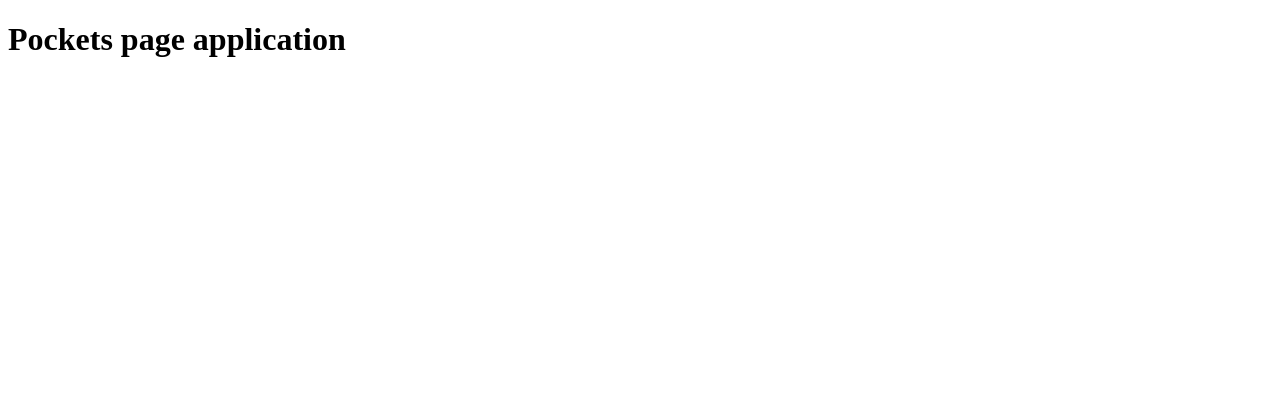
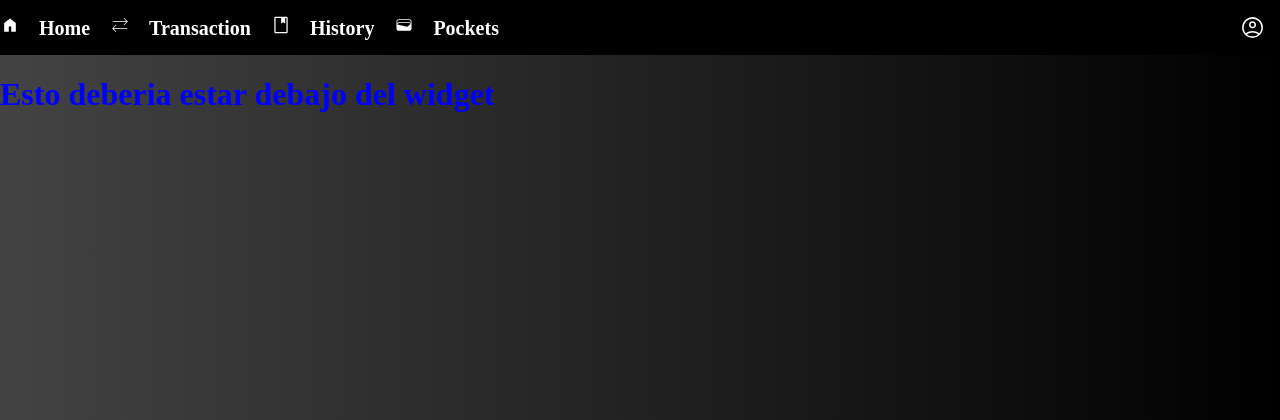
Before and after one commit to VlaSs0496/MyPersonalGalletPy, a Django app: page /pockets/ in a window 1280 px wide. Shown: the top 420 px of the page. Run offline with Django 4.2, Linux system fonts and the light colour scheme.

Commit message:
Creating a navigation bar

```diff
--- a/MyGalletpy/MyGalletpy/static/css/home_template.css
+++ b/MyGalletpy/MyGalletpy/static/css/home_template.css
@@ -8,25 +8,3 @@ body{
 h1{
     color: blue;
 }
-
-.principal_navigation_bar li{
-    display: inline;
-    color: white;
-    margin: 15px;
-    font-size: 20px;
-    font-weight: bold;
-    transition: 0.5s ease;
-}
-
-li:hover{
-    font-size: 25px;
-    transition: 0.5s ease;
-    cursor:pointer;
-}
-
-.principal_navigation_bar{
-    width: 100%;
-    background-color: black;
-    padding: 20px 0 20px 0;
-
-}
--- /dev/null
+++ b/MyGalletpy/MyGalletpy/static/css/widgets/navigation_bar.css
@@ -0,0 +1,56 @@
+.option img{
+    height: 20px;
+    width: 20px;
+}
+
+.user{
+    float: right;
+    margin-right: 15px;
+}
+
+.user img{
+    height: 25px;
+    width: 25px;
+    transition: 0.5s;
+}
+
+.user img:hover{
+    height: 30px;
+    width: 30px;
+    transition: 0.5s;
+    cursor: pointer;
+}
+
+.principal_navigation_bar .option{
+    display: inline;
+}
+
+.principal_navigation_bar .user{
+    display: inline;
+}
+
+.principal_navigation_bar li{
+    color: white;
+    margin: 15px;
+    font-size: 20px;
+    font-weight: bold;
+    transition: 0.5s ease;
+    display: inline;
+}
+
+.option{
+    transition: 0.5s ;
+}
+
+
+.option:hover{
+    transition: 0.5s ;
+    margin: 20px;
+    cursor:pointer;
+}
+
+.principal_navigation_bar{
+    width: 100%;
+    background-color: black;
+    padding: 15px 0 15px 0;
+}
--- a/MyGalletpy/MyGalletpy/templates/pocket_template.html
+++ b/MyGalletpy/MyGalletpy/templates/pocket_template.html
@@ -1,8 +1,12 @@
-<!DOCTYPE html>
-<html>
-    <title>Pockets</title>
-    <meta charset="utf-8">
-    <h1>
-        Pockets page application
-    </h1>
+{% load static %}
+<html lang="es">
+    <head>
+        <meta charset="UTF-8">
+        <title> Pockets </title>
+        <link rel="stylesheet" type="text/css" href="{% static 'css/home_template.css' %}">
+    </head>
+<body>
+    {% include 'widgets/navigation_bar_widget.html' %}
+    <h1> Esto deberia estar debajo del widget</h1>
+</body>
 </html>
--- a/MyGalletpy/MyGalletpy/templates/widgets/navigation_bar_widget.html
+++ b/MyGalletpy/MyGalletpy/templates/widgets/navigation_bar_widget.html
@@ -1,11 +1,32 @@
+{% load static %}
 <!DOCTYPE html>
 <html>
     <body>
+        <link rel="stylesheet" href="{% static 'css/widgets/navigation_bar.css'%}">
         <ul class="principal_navigation_bar">
-            <li> Home </li>
-            <li> Transaction </li>
-            <li> History </li>
-            <li> Pockets </li>
+            <div class="option">
+                <img src="{% static 'icons/home.svg' %}" class="icon">
+                <li> Home </li>
+            </div>
+
+            <div class="option">
+                <img src="{% static 'icons/transaction.svg' %}" class="icon">
+                <li> Transaction </li>
+            </div>
+
+            <div class="option">
+                <img class="icon" src="{% static 'icons/book.svg' %}">
+                <li> History </li>
+            </div>
+
+            <div class="option">
+                <img src="{% static 'icons/wallet.svg' %}" class="icon">
+                <li> Pockets </li>
+            </div>
+
+            <div class="user">
+                <img src="{% static 'icons/account.svg' %}" class="icon">
+            </div>
         </ul>
     </body>
 </html>
```
Also changed, not shown: MyGalletpy/MyGalletpy/static/icons/account.svg (added), MyGalletpy/MyGalletpy/static/icons/book.svg (added), MyGalletpy/MyGalletpy/static/icons/home.svg (added), MyGalletpy/MyGalletpy/static/icons/transaction.svg (added), MyGalletpy/MyGalletpy/static/icons/wallet.svg (added).
